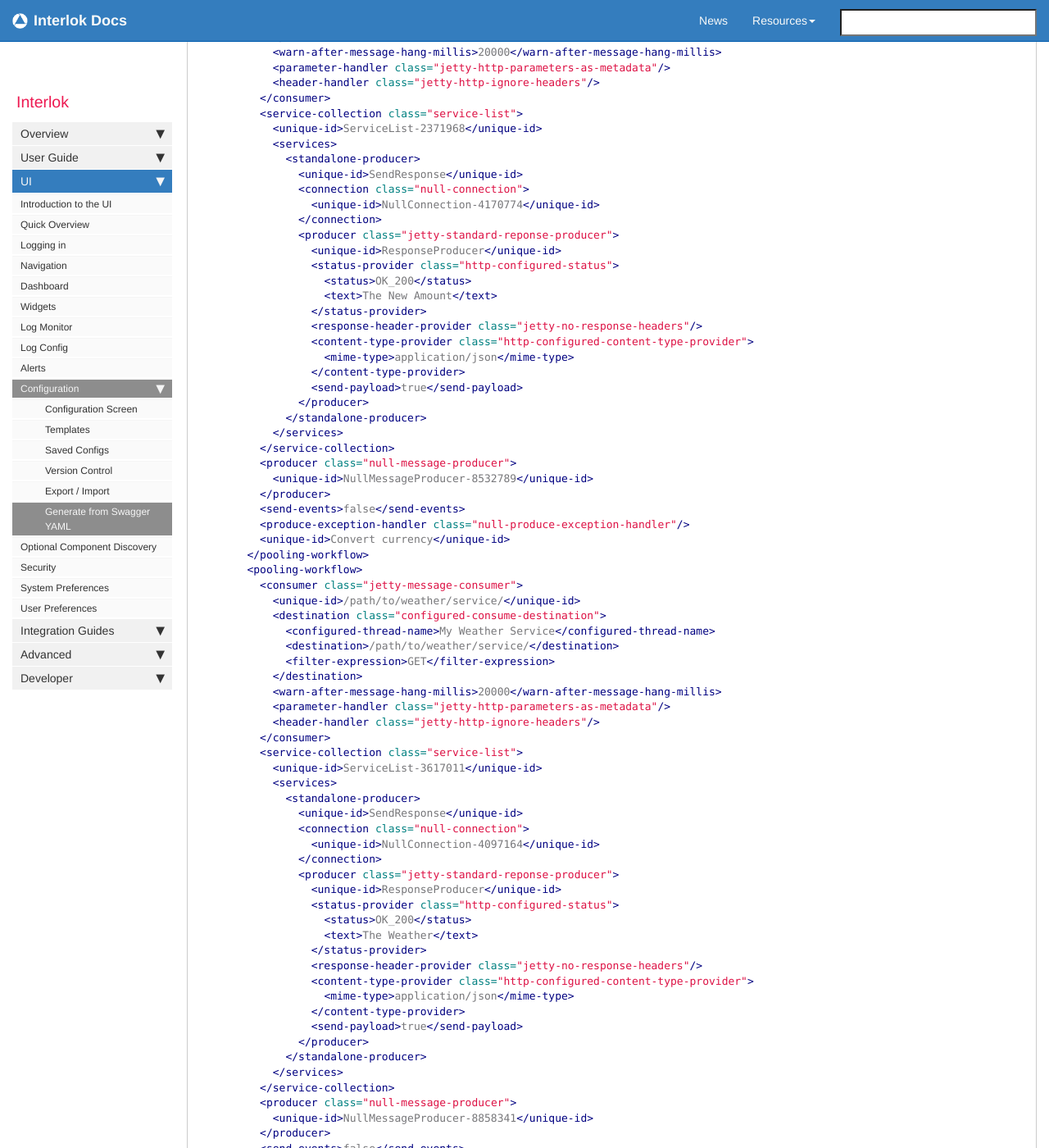
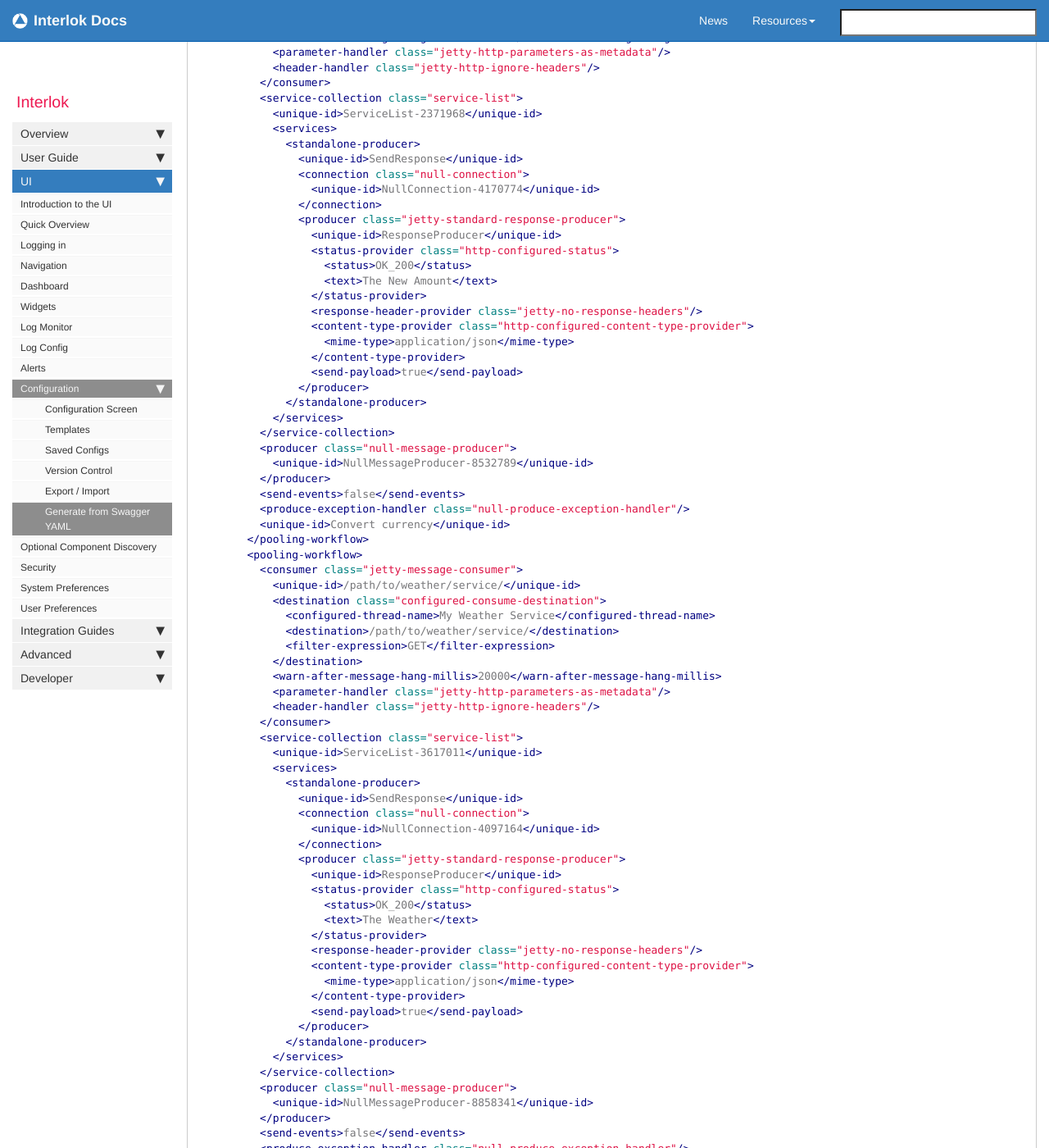
Before and after one commit to adaptris/interlok-docs-legacy, a Jekyll site: the page built from pages/ui/ui-swagger.md, in a window 1280 px wide and 1400 px high, scrolled down 2882 px. Shown: the whole window at 82% size. Built offline with Jekyll 4.4.1, drawn with Linux system fonts in a browser that asks for light colours; nearby versions of some CDN libraries; comment, search, counter and statistics services are not loaded; some of the changed text lies outside the part shown.

Commit message:
INTERLOK-1460 #time 30m #comment Fix swagger example xml file. Rename config export directory.

```diff
--- a/pages/ui/ui-swagger.md
+++ b/pages/ui/ui-swagger.md
@@ -149,7 +148,7 @@ This will give an Adapter configuration xml like:
                 <connection class="null-connection">
                   <unique-id>NullConnection-4170774</unique-id>
                 </connection>
-                <producer class="jetty-standard-reponse-producer">
+                <producer class="jetty-standard-response-producer">
                   <unique-id>ResponseProducer</unique-id>
                   <status-provider class="http-configured-status">
                     <status>OK_200</status>
@@ -191,7 +190,7 @@ This will give an Adapter configuration xml like:
                 <connection class="null-connection">
                   <unique-id>NullConnection-4097164</unique-id>
                 </connection>
-                <producer class="jetty-standard-reponse-producer">
+                <producer class="jetty-standard-response-producer">
                   <unique-id>ResponseProducer</unique-id>
                   <status-provider class="http-configured-status">
                     <status>OK_200</status>
```
Also changed, not shown: other parts of pages/ui/ui-swagger.md (+0 -1 lines), pages/ui/ui-export-import.md (+1 -1 lines).
